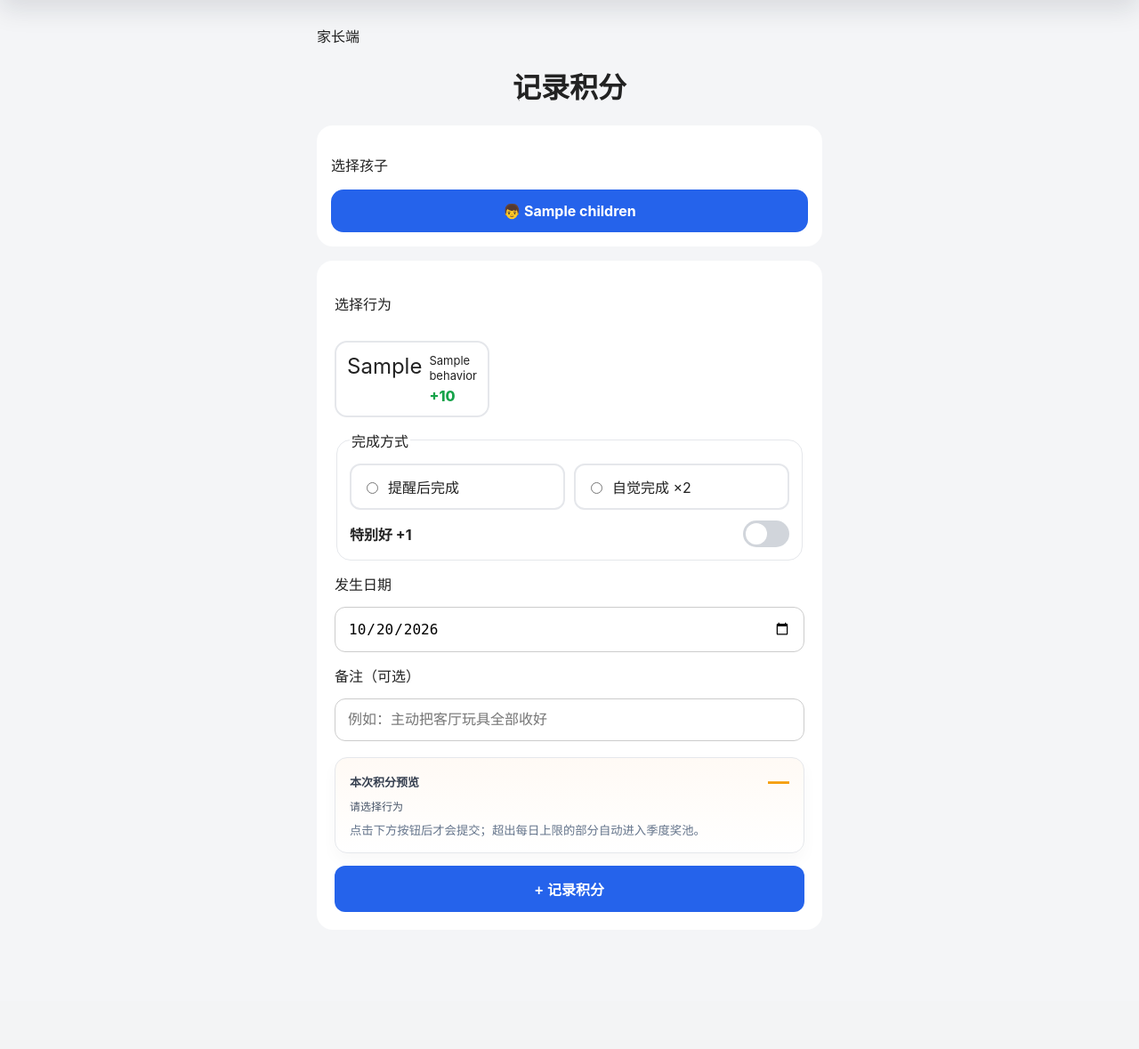
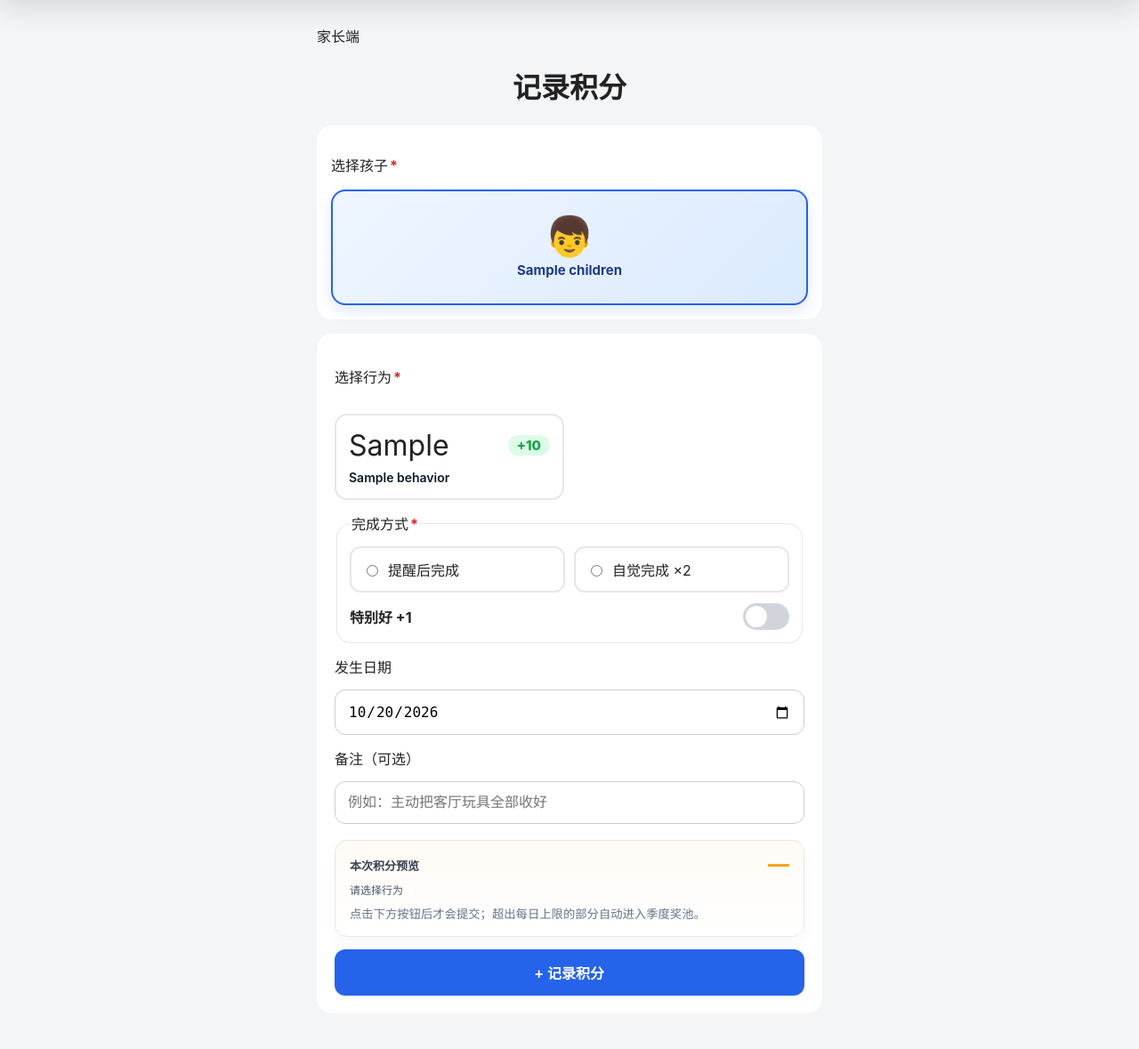
Before and after one commit to liuyivera/kids-reward-center, a PHP site: page /parent-record.php in a window 1280 px wide. Shown: the part 63-1242 px from the top of the page at 89% size. Before the commit the page ends 1088 px from the top, so only its background shows below. Run offline with PHP 8.4, Linux system fonts and the light colour scheme; the visitor is signed in with stand-in values (Sample User, id 1); tables that the repository leaves empty hold one stand-in row (values such as "Sample post").

Commit message:
ui(record): 孩子选择改为大卡片+大emoji；行为卡片两行布局（emoji/分数在上，名称占满下）；必填标题加红星

```diff
--- a/parent-record.php
+++ b/parent-record.php
@@ -52,7 +52,6 @@ if ($selectedChildId > 0) {
         exit('无权访问此孩子。');
     }
 
-    // 从已加载的 children 里取出完整记录，供预览使用
     foreach ($children as $c) {
         if ((int)$c['id'] === $selectedChildId) {
             $selectedChild = $c;
@@ -61,12 +60,10 @@ if ($selectedChildId > 0) {
     }
 }
 
-// 预览需要的每日进度（考虑跨日重置）
 $dailyCap = max(1, (int)($selectedChild['daily_cap'] ?? 25));
 $dailyPointsToday = max(0, (int)($selectedChild['daily_points_today'] ?? 0));
 $lastScoreDate = (string)($selectedChild['last_score_date'] ?? '');
 if ($lastScoreDate !== date('Y-m-d')) {
-    // 昨天/更早的记录，服务端明天会先清零，预览也按 0 算
     $dailyPointsToday = 0;
 }
 $dailyRemaining = max(0, $dailyCap - $dailyPointsToday);
@@ -79,10 +76,11 @@ $stmt = db()->prepare(
 $stmt->execute([$selectedChildId]);
 $behaviors = $stmt->fetchAll();
 
-$childEmoji = [
-    1 => '👦',
-    2 => '👧'
-];
+$emojiPool = ['👦', '👧', '🧒', '👶', '🐻', '🦊', '🐯', '🐼', '🐨', '🦁', '🐰', '🐷'];
+$childEmoji = [];
+foreach ($children as $i => $child) {
+    $childEmoji[(int)$child['id']] = $emojiPool[$i % count($emojiPool)];
+}
 ?>
 <!DOCTYPE html>
 <html lang="zh-CN">
@@ -91,6 +89,151 @@ $childEmoji = [
   <meta name="viewport" content="width=device-width, initial-scale=1">
   <title>记录积分</title>
   <link rel="stylesheet" href="assets/style.css">
+  <style>
+    /* ===== 孩子选择卡片 ===== */
+    .child-buttons {
+      display: grid;
+      grid-template-columns: repeat(auto-fit, minmax(140px, 1fr));
+      gap: 12px;
+    }
+
+    .child-button {
+      display: flex;
+      flex-direction: column;
+      align-items: center;
+      justify-content: center;
+      gap: 8px;
+      padding: 18px 12px;
+      border-radius: 16px;
+      background: #f8fafc;
+      border: 2px solid #e5e7eb;
+      color: #0f172a;
+      text-decoration: none;
+      font-weight: 700;
+      font-size: 15px;
+      transition: border-color 0.2s ease, background 0.2s ease, transform 0.15s ease;
+      min-height: 130px;
+    }
+
+    .child-button:hover {
+      border-color: #93c5fd;
+      background: #eff6ff;
+    }
+
+    .child-button.active {
+      background: linear-gradient(135deg, #eff6ff 0%, #dbeafe 100%);
+      border-color: #2563eb;
+      color: #1e3a8a;
+      box-shadow: 0 6px 16px rgba(37, 99, 235, 0.15);
+    }
+
+    .child-button .child-emoji {
+      font-size: 44px;
+      line-height: 1;
+      display: inline-flex;
+      align-items: center;
+      justify-content: center;
+    }
+
+    .child-button .child-name {
+      font-size: 15px;
+      line-height: 1.2;
+      max-width: 100%;
+      overflow: hidden;
+      text-overflow: ellipsis;
+      white-space: nowrap;
+    }
+
+    /* ===== 必填标记 ===== */
+    .required-star {
+      color: #dc2626;
+      margin-left: 2px;
+      font-weight: 700;
+    }
+
+    .section-title .required-star {
+      font-size: 1em;
+    }
+
+    /* ===== 行为卡片重排 ===== */
+    .behavior-grid {
+      display: grid;
+      grid-template-columns: repeat(2, 1fr);
+      gap: 12px;
+    }
+
+    .behavior-card {
+      display: grid;
+      grid-template-columns: auto 1fr auto;
+      grid-template-rows: auto auto;
+      align-items: center;
+      gap: 6px 10px;
+      padding: 14px;
+      border: 2px solid #e5e7eb;
+      border-radius: 14px;
+      cursor: pointer;
+      background: #fff;
+      position: relative;
+      transition: border-color 0.2s ease, background 0.2s ease;
+    }
+
+    .behavior-card:hover {
+      border-color: #93c5fd;
+    }
+
+    .behavior-card.selected,
+    .behavior-card:has(input:checked) {
+      border-color: #2563eb;
+      background: #eff6ff;
+    }
+
+    .behavior-card input[type="radio"] {
+      position: absolute;
+      opacity: 0;
+      pointer-events: none;
+    }
+
+    .behavior-card .behavior-emoji {
+      grid-column: 1;
+      grid-row: 1;
+      font-size: 32px;
+      line-height: 1;
+      display: inline-flex;
+      align-items: center;
+      justify-content: center;
+      min-width: 40px;
+      min-height: 40px;
+    }
+
+    .behavior-card .behavior-points {
+      grid-column: 3;
+      grid-row: 1;
+      justify-self: end;
+      font-size: 15px;
+      font-weight: 800;
+      color: #16a34a;
+      background: #dcfce7;
+      padding: 4px 10px;
+      border-radius: 999px;
+      line-height: 1;
+      white-space: nowrap;
+    }
+
+    .behavior-card .behavior-label {
+      grid-column: 1 / -1;
+      grid-row: 2;
+      font-size: 14px;
+      line-height: 1.4;
+      color: #0f172a;
+      font-weight: 600;
+      word-break: break-word;
+    }
+
+    .behavior-card.selected .behavior-label,
+    .behavior-card:has(input:checked) .behavior-label {
+      color: #1e3a8a;
+    }
+  </style>
 </head>
 <body>
   <div class="parent-shell">
@@ -114,17 +257,17 @@ $childEmoji = [
       </div>
 
       <section class="selector">
-        <p class="section-title">选择孩子</p>
+        <p class="section-title">选择孩子<span class="required-star">*</span></p>
         <div class="child-buttons">
           <?php foreach ($children as $child): ?>
             <a
               class="child-button <?= $child['id'] === $selectedChildId ? 'active' : '' ?>"
               href="?child_id=<?= (int)$child['id'] ?>"
             >
-              <span class="child-emoji">
-                <?= $childEmoji[$child['id']] ?? '🧒' ?>
+              <span class="child-emoji" aria-hidden="true">
+                <?= $childEmoji[(int)$child['id']] ?? '🧒' ?>
               </span>
-              <?= htmlspecialchars($child['name']) ?>
+              <span class="child-name"><?= htmlspecialchars($child['name']) ?></span>
             </a>
           <?php endforeach; ?>
         </div>
@@ -134,7 +277,7 @@ $childEmoji = [
         <?= csrfField() ?>
         <input type="hidden" name="child_id" value="<?= (int)$selectedChildId ?>">
 
-        <p class="section-title">选择行为</p>
+        <p class="section-title">选择行为<span class="required-star">*</span></p>
         <div class="behavior-grid">
           <?php foreach ($behaviors as $index => $behavior): ?>
             <label class="behavior-card">
@@ -145,15 +288,15 @@ $childEmoji = [
                 data-base-points="<?= (int)$behavior['base_points'] ?>"
                 <?= $index === 0 ? 'required' : '' ?>
               >
-              <span class="behavior-emoji"><?= htmlspecialchars($behavior['emoji']) ?></span>
+              <span class="behavior-emoji" aria-hidden="true"><?= htmlspecialchars($behavior['emoji']) ?></span>
+              <span class="behavior-points">+<?= (int)$behavior['base_points'] ?></span>
               <span class="behavior-label"><?= htmlspecialchars($behavior['label']) ?></span>
-              <span class="behavior-points">+<?= (int)$behavior['base_points'] ?></span>
             </label>
           <?php endforeach; ?>
         </div>
 
         <fieldset class="quality-group">
-          <legend>完成方式</legend>
+          <legend>完成方式<span class="required-star">*</span></legend>
 
           <div class="quality-radios">
             <label class="choice-card">
@@ -231,7 +374,6 @@ $childEmoji = [
   </script>
 
   <script>
-    // 服务端注入的每日进度上下文（跨日重置已处理）
     window.scoreContext = {
       dailyCap: <?= (int)$dailyCap ?>,
       dailyPointsToday: <?= (int)$dailyPointsToday ?>,
@@ -270,7 +412,6 @@ $childEmoji = [
     const bonus = excellent ? 1 : 0;
     const awarded = basePoints * multiplier + bonus;
 
-    // 与服务端 scoring.php 一致：超出每日剩余额度的部分进奖池
     const ctx = window.scoreContext || { dailyCap: 25, dailyRemaining: 25, dailyPointsToday: 0 };
     const remaining = Math.max(0, ctx.dailyRemaining);
     const toBalance = Math.min(awarded, remaining);
```
